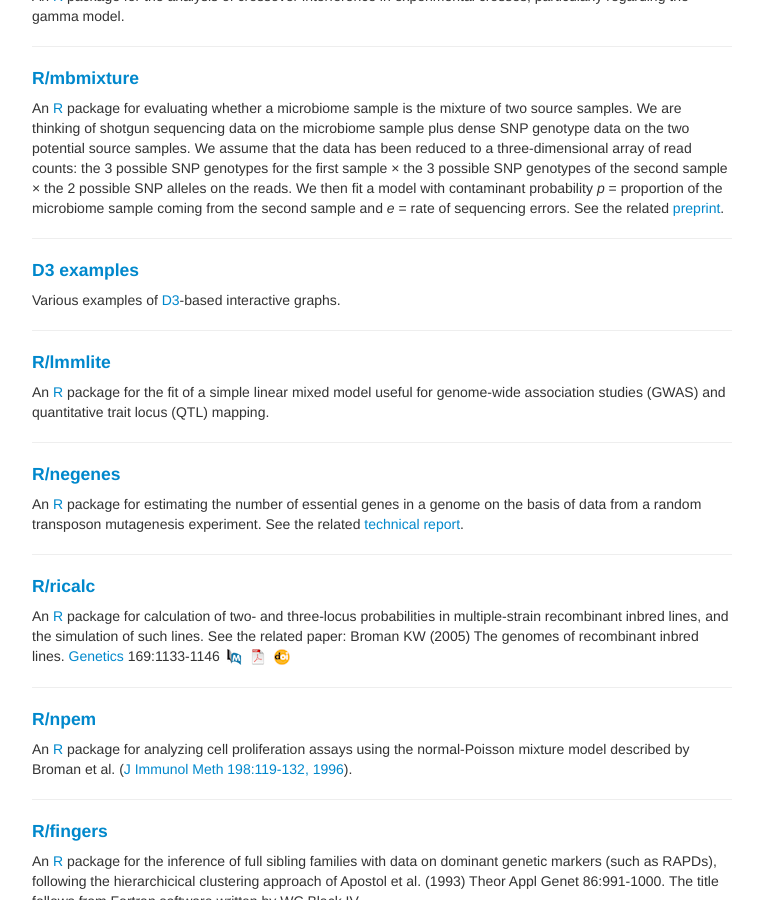
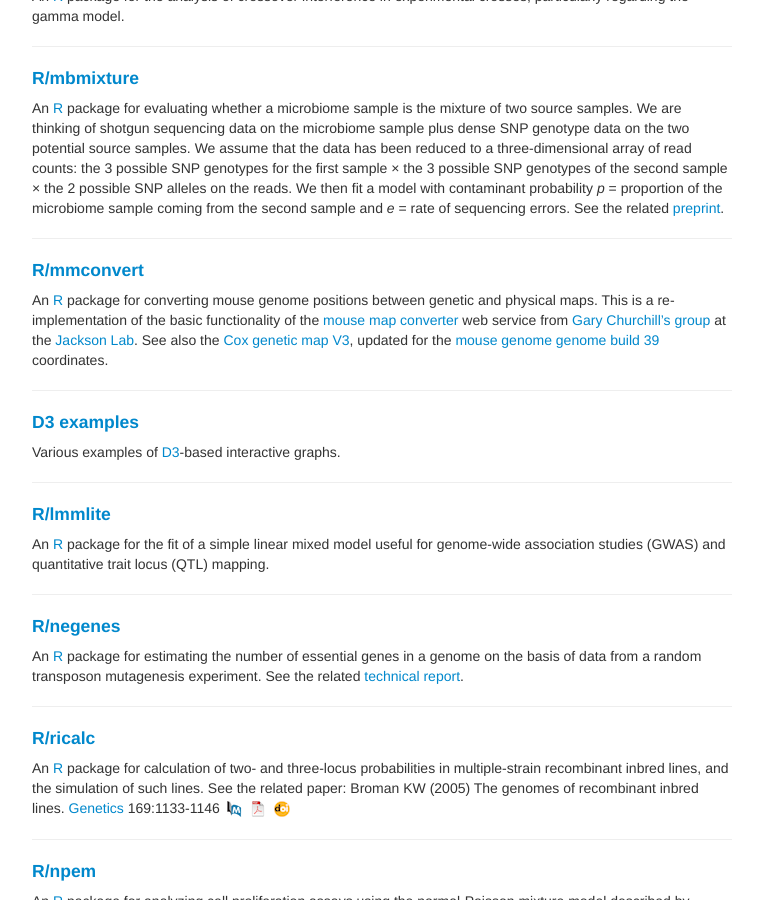
Before and after one commit to kbroman/kbroman.github.io, a Jekyll site: the page built from software.md, in a window 1280 px wide and 900 px high, scrolled down 1194 px. Shown: the whole window, without its empty margins (258-1021 px from the left). Built offline with Jekyll 4.4.1, drawn with Linux system fonts in a browser that asks for light colours.

Commit message:
Add mmconvert to software page

```diff
--- a/software.md
+++ b/software.md
@@ -117,6 +117,20 @@
 fit a model with contaminant probability _p_ = proportion of the
 microbiome sample coming from the second sample and _e_ = rate of sequencing
 errors. See the related [preprint](https://doi.org/10.1101/529040).
+
+---
+
+#### <a name="mmconvert"></a>[R/mmconvert](https://github.com/rqtl/mmconvert)
+
+An [R](https://www.r-project.org) package for converting mouse genome
+positions between genetic and physical maps. This is a
+re-implementation of the basic functionality of the [mouse map
+converter](https://churchill-lab.jax.org/mousemapconverter) web
+service from [Gary Churchill's group](https://churchill-lab.jax.org)
+at the [Jackson Lab](https://jax.org). See also the [Cox genetic map
+V3](https://github.com/kbroman/CoxMapV3), updated for the [mouse
+genome genome build 39](https://www.ncbi.nlm.nih.gov/assembly/GCF_000001635.27/)
+coordinates.
 
 ---
 
```
